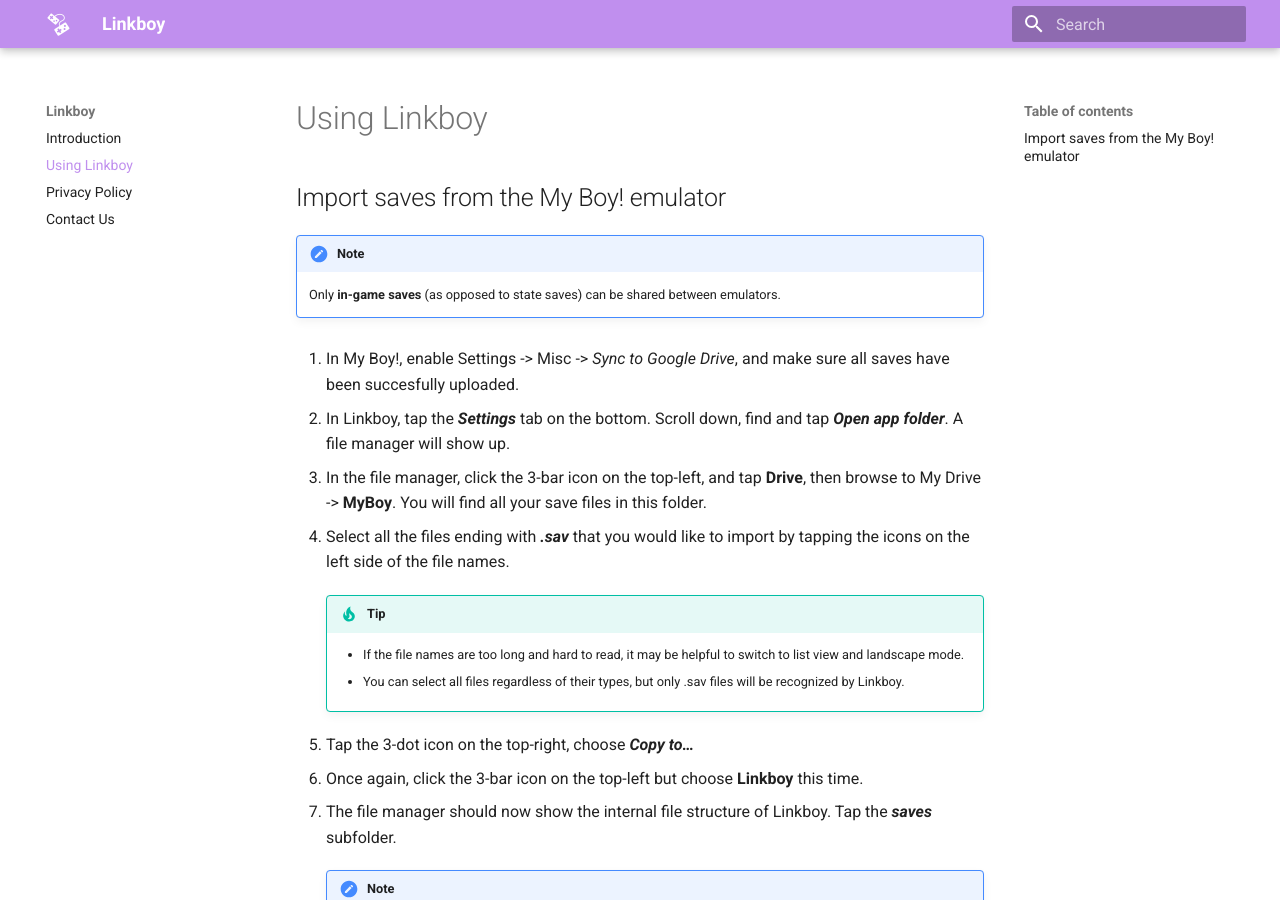
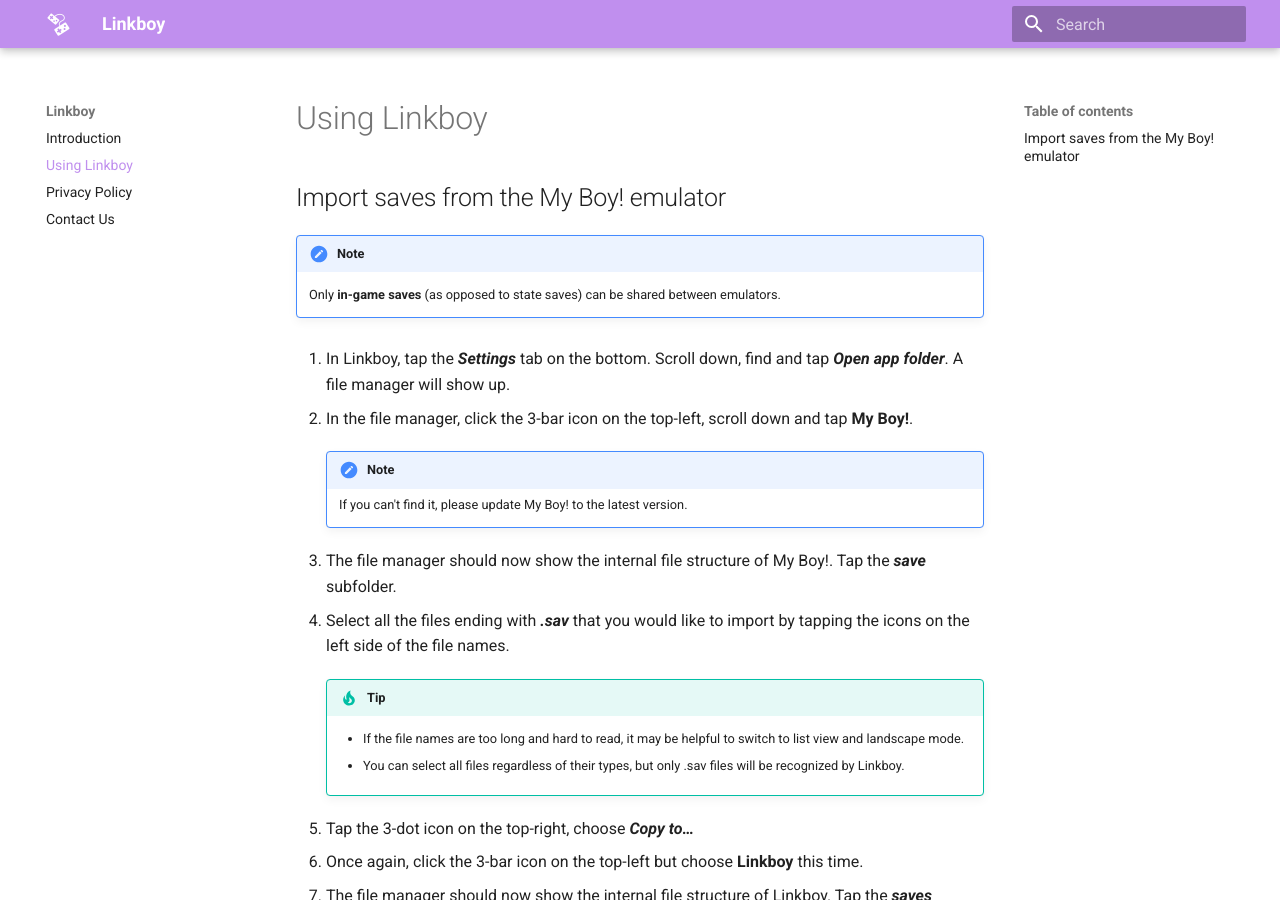
Before and after one commit to yalnie/pixelrespawn.github.io, an MkDocs documentation site: the page built from docs/using-linkboy.md, in a window 1280 px wide and 900 px high. Built offline with MkDocs 1.6.1 and Material for MkDocs 9.7.7, drawn with Linux system fonts in a browser that asks for light colours.

Commit message:
Revert "Update instructions to importing from Google Drive."
This reverts commit 162eba182e7589248484d2f41c5c8ab82567e308.

```diff
--- a/docs/using-linkboy.md
+++ b/docs/using-linkboy.md
@@ -5,11 +5,14 @@
 !!! note
     Only **in-game saves** (as opposed to state saves) can be shared between emulators.
 
-1. In My Boy!, enable Settings -> Misc -> _Sync to Google Drive_, and make sure all saves have been succesfully uploaded.
+1. In Linkboy, tap the **_Settings_** tab on the bottom. Scroll down, find and tap **_Open app folder_**. A file manager will show up.
 
-2. In Linkboy, tap the **_Settings_** tab on the bottom. Scroll down, find and tap **_Open app folder_**. A file manager will show up.
+2. In the file manager, click the 3-bar icon on the top-left, scroll down and tap **My Boy!**.
 
-3. In the file manager, click the 3-bar icon on the top-left, and tap **Drive**, then browse to My Drive -> **MyBoy**. You will find all your save files in this folder.
+    !!! note
+        If you can't find it, please update My Boy! to the latest version.
+
+3. The file manager should now show the internal file structure of My Boy!. Tap the **_save_** subfolder.
 
 4. Select all the files ending with **_.sav_** that you would like to import by tapping the icons on the left side of the file names.
 
```
